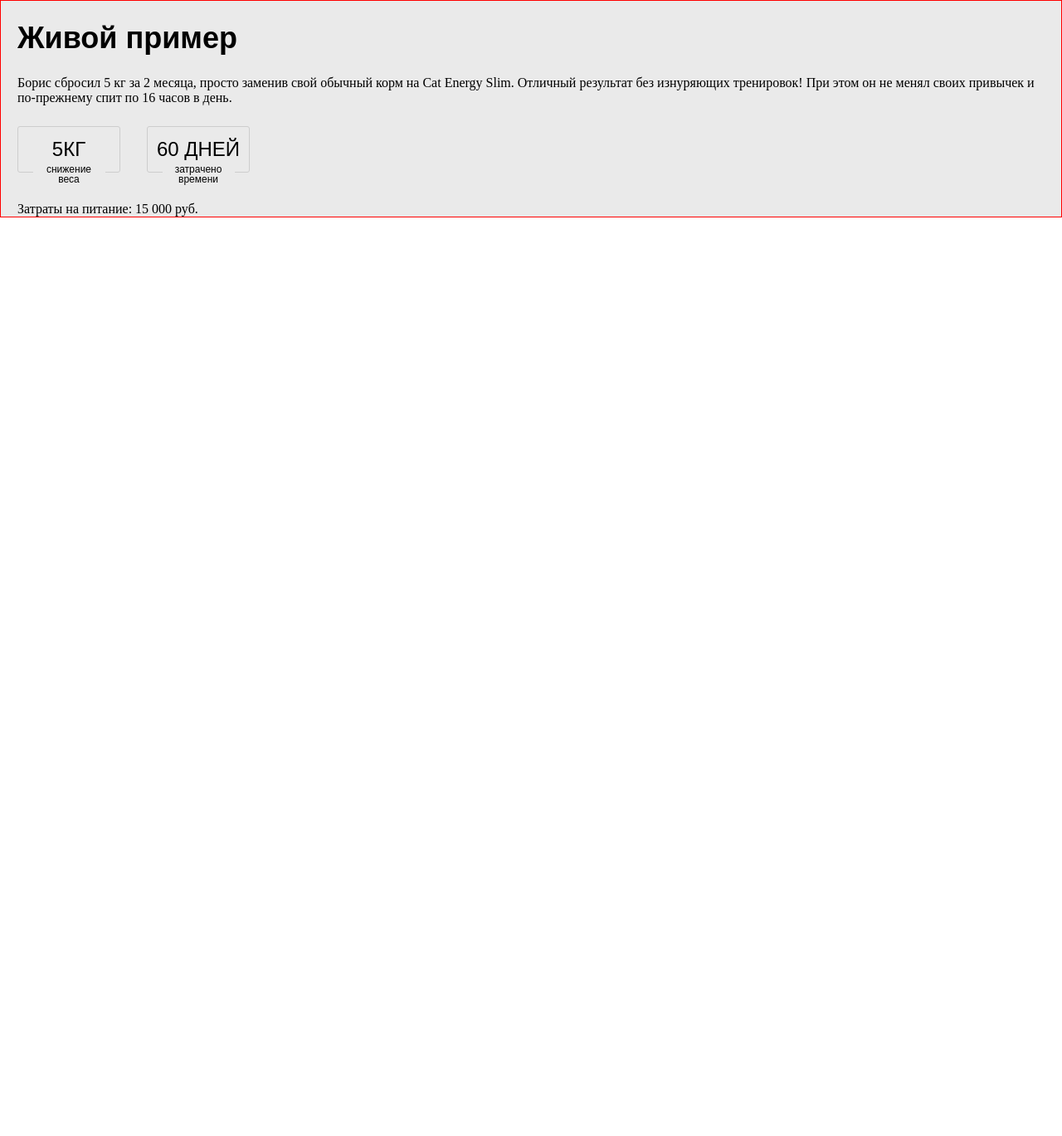
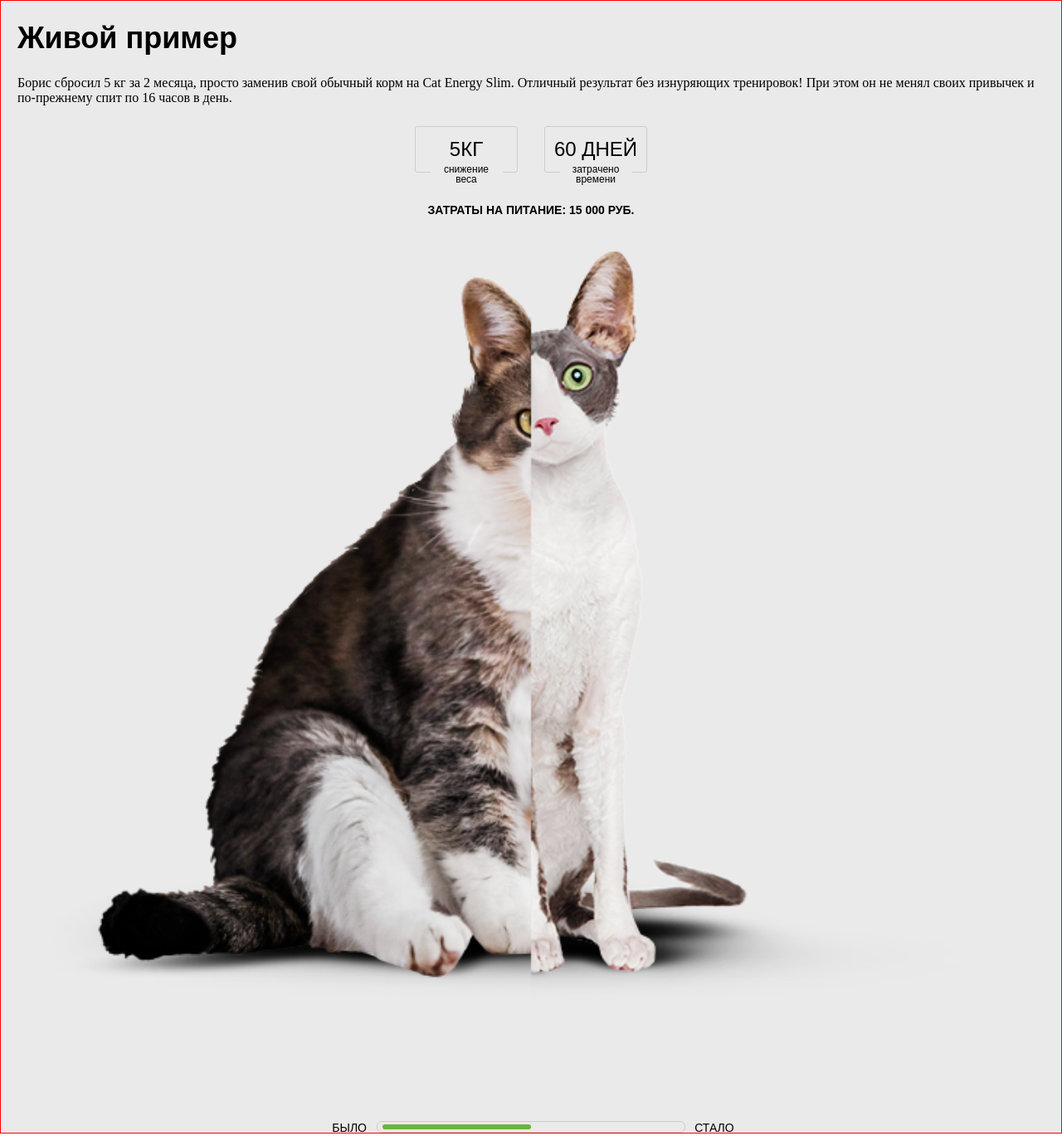
Before and after one commit to kenzaofficial/Cat-Energy, a plain HTML site: page index.html in a window 1280 px wide. Shown: the part 1293-2662 px from the top of the page at 83% size. Before the commit the page ends 1555 px from the top, so only its background shows below. Drawn offline with Linux system fonts and the light colour scheme; files whose address does not match are found by name.

Commit message:
example ready

```diff
--- a/index.html
+++ b/index.html
@@ -126,9 +126,15 @@
               </span>
             </div>
           </div>
-          <span class="example__price-text"
-            >Затраты на питание: 15 000 руб.</span
-          >
+          <span class="example__price-text">Затраты на питание: 15 000 руб.</span>
+          <div class="example__image">
+            <img src="/img/mobile/example/cat.png">
+          </div>
+          <div class="example-progress">
+            <div class="example-progress__inner">
+
+            </div>
+          </div>
         </div>
       </div>
     </main>
--- a/scss/_example.scss
+++ b/scss/_example.scss
@@ -1,7 +1,9 @@
 .example-wrapper {
   .container {
+
     padding-top: 25px;
   }
+
   background-color: #eaeaea;
 }
 
@@ -10,25 +12,86 @@
   flex-wrap: wrap;
   text-align: center;
   &__title {
+
     margin: 0;
     margin-bottom: 25px;
     font-family: Oswald-regular, PT-sans, sans-serif;
     font-size: 36px;
     line-height: 40px;
   }
+
   &__text {
     margin: 0;
     margin-bottom: 25px;
   }
+
+  &__price-text {
+    display: inline-block;
+    width: 100%;
+    text-align: center;
+    font-weight: bold;
+    text-transform: uppercase;
+    font-family: Oswald-regular, PT-sans, sans-serif;
+    font-size: 14px;
+    line-height: 20px;
+  }
+  &__image {
+    text-align: center;
+
+    img {
+      width: 100%;
+    }
+  }
+
+  &-progress {// как понять что лучше? здесь делать паддинги или сделать марджины блоку снизу?
+    position: relative;
+    width: 30%;
+    margin: 0 auto;
+    padding: 3px  6px;
+    border: 1px solid #cdcdcd;
+    border-radius: 6px;
+
+    &::before,&::after{
+      position: absolute;
+      font-family: oswald-regular,sans-serif;
+      font-size: 14px;
+      line-height: 20px;
+      text-transform: uppercase;
+    }
+
+    &::before {
+      position: absolute;
+      content: "было";
+      font-family: oswald-regular,sans-serif;
+      font-size: 14px;
+      line-height: 20px;
+      text-transform: uppercase;
+      left: -55px;
+      top: -3px;
+    }
+    &::after {
+      position: absolute;
+      content: "стало";
+      right:-60px ;
+      top: -3px;
+    }
+    &__inner{
+      padding: 3px 17px;
+      width: 50%;
+      background-color: #68B738;
+      border-radius: 6px;
+    }
+
+  }
 }
 
 .example-results-wrapper {
+  margin: 0 auto;
   display: flex;
   justify-content: space-between;
   max-width: 280px;
   width: 100%;
   margin-bottom: 35px;
-}
 
   .example-results {
     position: relative;
@@ -41,6 +104,7 @@
     border: 1px solid #cdcdcd;
     border-radius: 3px;
     z-index: 2;
+
     &__big-text {
       padding-top: 15px;
       padding-bottom: 15px;
@@ -49,6 +113,7 @@
       line-height: 24px;
       text-transform: uppercase;
     }
+
     &__small-text {
       position: absolute;
       max-width: 87px;
@@ -62,3 +127,4 @@
       z-index: 3;
     }
   }
+}
```
Also changed, not shown: css/style.css, img/mobile/example/cat.png (added). Lines whose indentation alone changed are shown as unchanged.
